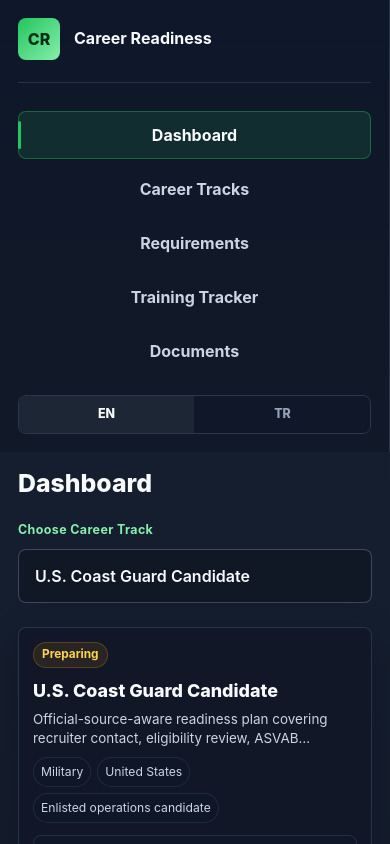
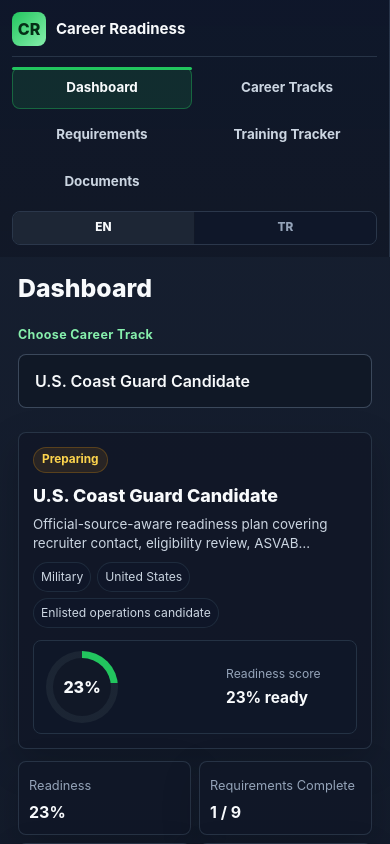
Before and after one commit to omarmanas/career-readiness-platform, a React (Vite) app: page / in a window 390 px wide. Shown: the top 844 px of the page. Built offline with nearby package versions, Linux system fonts and the light colour scheme.

Commit message:
style(sprint-29): compact mobile navigation

```diff
--- a/src/App.css
+++ b/src/App.css
@@ -1953,6 +1953,52 @@
 }
 
 @media (max-width: 720px) {
+  .sidebar {
+    padding: 12px;
+  }
+
+  .brand {
+    gap: 10px;
+    margin-bottom: 10px;
+    padding-bottom: 10px;
+  }
+
+  .brand-mark {
+    height: 34px;
+    width: 34px;
+  }
+
+  .brand h1 {
+    font-size: 0.94rem;
+  }
+
+  .nav-list {
+    gap: 5px;
+    grid-template-columns: repeat(2, minmax(0, 1fr));
+  }
+
+  .nav-item {
+    font-size: 0.84rem;
+    line-height: 1.15;
+    min-height: 42px;
+    padding: 8px 10px;
+  }
+
+  .nav-item.active::before {
+    height: 3px;
+    inset: -1px -1px auto -1px;
+    width: auto;
+  }
+
+  .language-selector {
+    margin-top: 8px;
+  }
+
+  .language-option {
+    font-size: 0.74rem;
+    padding: 7px 8px;
+  }
+
   .workspace {
     padding: 18px;
   }
@@ -2049,7 +2095,6 @@
     width: 100%;
   }
 
-  .nav-list,
   .metric-grid,
   .card-grid,
   .document-summary-grid,
```
